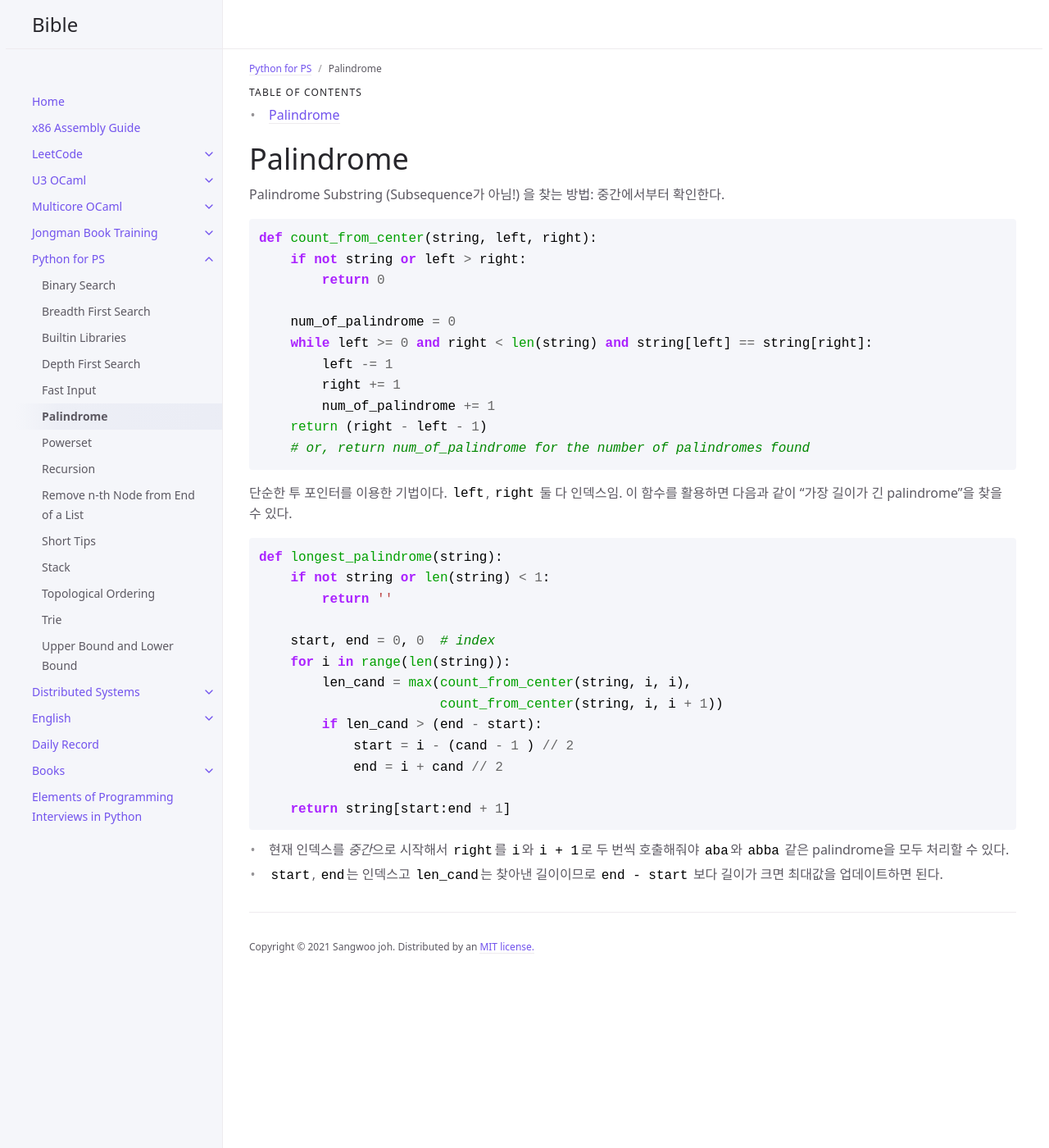
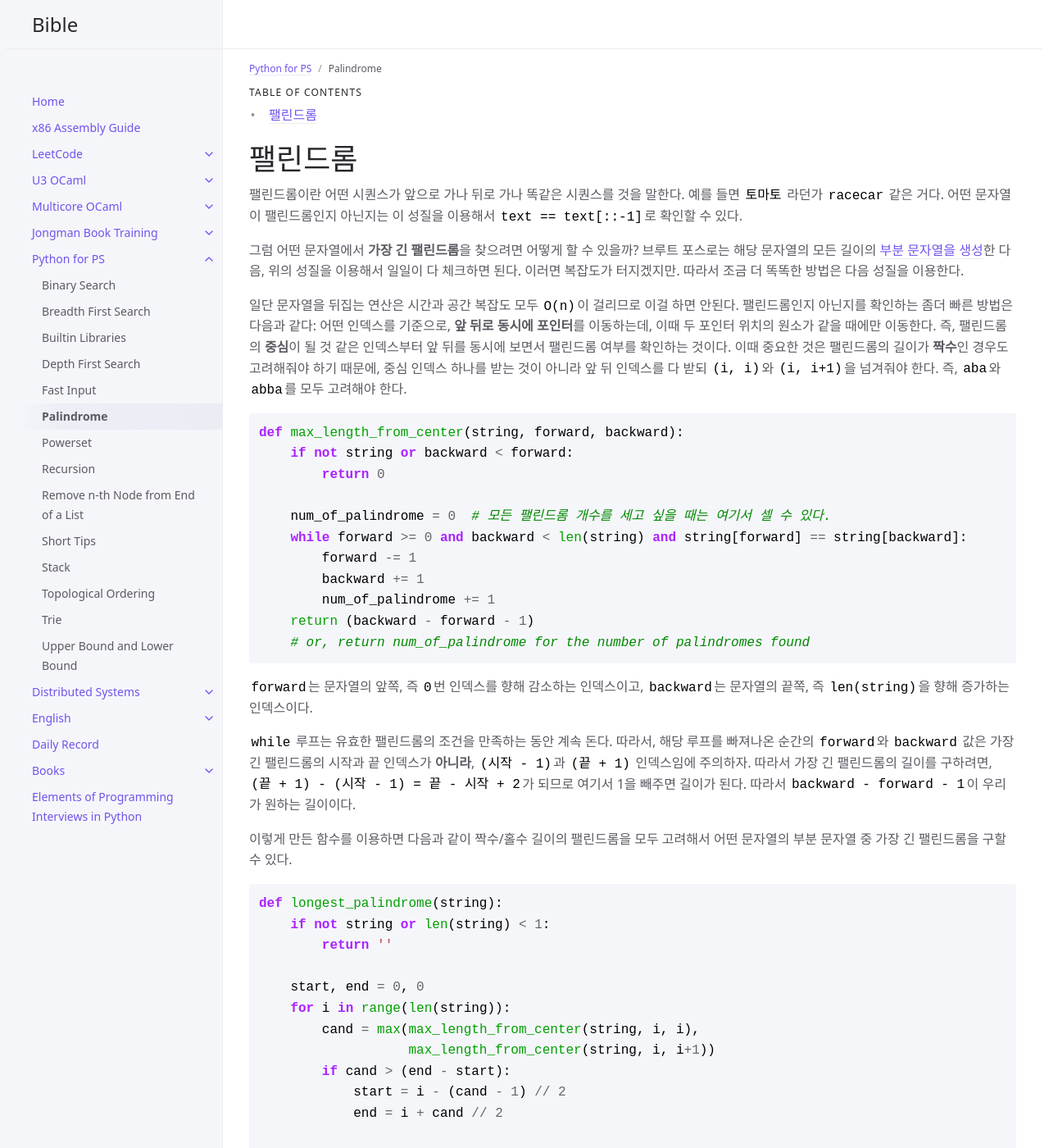
Before and after one commit to sangwoo-joh/bible-archive, a Jekyll site: the page built from python/palindrome.md, in a window 1280 px wide and 1400 px high. Shown: the whole window at 82% size. Built offline with Jekyll 4.4.1, drawn with Linux system fonts in a browser that asks for light colours; a script that is not in the unit is left out; some of the changed text lies outside the part shown.

Commit message:
Update palindrome

````diff
--- a/python/palindrome.md
+++ b/python/palindrome.md
@@ -10,47 +10,87 @@ parent: Python for PS
 - TOC
 {:toc}
 
-# Palindrome
+# 팰린드롬
 
- Palindrome Substring (Subsequence가 아님!) 을 찾는 방법: 중간에서부터
- 확인한다.
+ 팰린드롬이란 어떤 시퀀스가 앞으로 가나 뒤로 가나 똑같은 시퀀스를 것을
+ 말한다. 예를 들면 `토마토` 라던가 `racecar` 같은 거다. 어떤 문자열이
+ 팰린드롬인지 아닌지는 이 성질을 이용해서 `text == text[::-1]`로
+ 확인할 수 있다.
+
+ 그럼 어떤 문자열에서 **가장 긴 팰린드롬**을 찾으려면 어떻게 할 수
+ 있을까? 브루트 포스로는 해당 문자열의 모든 길이의 [부분 문자열을
+ 생성](/python/short-tips#어떤-문자열의-길이-k인-모든-부분-문자열-생성하기)한
+ 다음, 위의 성질을 이용해서 일일이 다 체크하면 된다. 이러면 복잡도가
+ 터지겠지만. 따라서 조금 더 똑똑한 방법은 다음 성질을 이용한다.
+
+ 일단 문자열을 뒤집는 연산은 시간과 공간 복잡도 모두 `O(n)`이 걸리므로
+ 이걸 하면 안된다. 팰린드롬인지 아닌지를 확인하는 좀더 빠른 방법은
+ 다음과 같다: 어떤 인덱스를 기준으로, **앞 뒤로 동시에 포인터**를
+ 이동하는데, 이때 두 포인터 위치의 원소가 같을 때에만 이동한다. 즉,
+ 팰린드롬의 **중심**이 될 것 같은 인덱스부터 앞 뒤를 동시에 보면서
+ 팰린드롬 여부를 확인하는 것이다. 이때 중요한 것은 팰린드롬의 길이가
+ **짝수**인 경우도 고려해줘야 하기 때문에, 중심 인덱스 하나를 받는
+ 것이 아니라 앞 뒤 인덱스를 다 받되 `(i, i)`와 `(i, i+1)`을 넘겨줘야
+ 한다. 즉, `aba`와 `abba`를 모두 고려해야 한다.
 
 ``` python
-def count_from_center(string, left, right):
-    if not string or left > right:
+def max_length_from_center(string, forward, backward):
+    if not string or backward < forward:
         return 0
 
-    num_of_palindrome = 0
-    while left >= 0 and right < len(string) and string[left] == string[right]:
-        left -= 1
-        right += 1
+    num_of_palindrome = 0  # 모든 팰린드롬 개수를 세고 싶을 때는 여기서 셀 수 있다.
+    while forward >= 0 and backward < len(string) and string[forward] == string[backward]:
+        forward -= 1
+        backward += 1
         num_of_palindrome += 1
-    return (right - left - 1)
+    return (backward - forward - 1)
     # or, return num_of_palindrome for the number of palindromes found
 ```
 
- 단순한 투 포인터를 이용한 기법이다. `left`, `right` 둘 다
- 인덱스임. 이 함수를 활용하면 다음과 같이 "가장 길이가 긴
- palindrome"을 찾을 수 있다.
+ `forward`는 문자열의 앞쪽, 즉 `0`번 인덱스를 향해 감소하는
+ 인덱스이고, `backward`는 문자열의 끝쪽, 즉 `len(string)`을 향해
+ 증가하는 인덱스이다.
 
+ `while` 루프는 유효한 팰린드롬의 조건을 만족하는 동안 계속
+ 돈다. 따라서, 해당 루프를 빠져나온 순간의 `forward`와 `backward` 값은
+ 가장 긴 팰린드롬의 시작과 끝 인덱스가 **아니라**, `(시작 - 1)`과
+ `(끝 + 1)` 인덱스임에 주의하자. 따라서 가장 긴 팰린드롬의 길이를
+ 구하려면, `(끝 + 1) - (시작 - 1) = 끝 - 시작 + 2`가 되므로 여기서 1을
+ 빼주면 길이가 된다. 따라서 `backward - forward - 1`이 우리가 원하는
+ 길이이다.
 
-``` python
+ 이렇게 만든 함수를 이용하면 다음과 같이 짝수/홀수 길이의 팰린드롬을
+ 모두 고려해서 어떤 문자열의 부분 문자열 중 가장 긴 팰린드롬을 구할 수
+ 있다.
+
+```python
 def longest_palindrome(string):
     if not string or len(string) < 1:
         return ''
 
-    start, end = 0, 0  # index
+    start, end = 0, 0
     for i in range(len(string)):
-        len_cand = max(count_from_center(string, i, i),
-                       count_from_center(string, i, i + 1))
-        if len_cand > (end - start):
-            start = i - (cand - 1 ) // 2
+        cand = max(max_length_from_center(string, i, i),
+                   max_length_from_center(string, i, i+1))
+        if cand > (end - start):
+            start = i - (cand - 1) // 2
             end = i + cand // 2
 
-    return string[start:end + 1]
+    return string[start:end+1]
 ```
 
- - 현재 인덱스를 *중간*으로 시작해서 `right`를 `i`와 `i + 1`로 두 번씩
-   호출해줘야 `aba`와 `abba` 같은 palindrome을 모두 처리할 수 있다.
- - `start`, `end`는 인덱스고 `len_cand`는 찾아낸 길이이므로 `end -
-   start` 보다 길이가 크면 최대값을 업데이트하면 된다.
+ 여기서 `start`와 `end`는 모두 인덱스이다. 현재 인덱스 `i`를 중심으로
+ 하는 가장 긴 팰린드롬의 길이를 찾고나면, 이 길이로부터 팰린드롬의
+ 시작과 끝 인덱스를 위와 같이 구할 수 있다. 예를 들어 길이가 홀수인
+ 5라면 시작 인덱스는 `i - 2`, 끝 인덱스는 `i + 2`가 되는 것이고,
+ 길이가 짝수인 6이라면 `(i-2, i+3)`이 된다. 즉, 현재 인덱스 `i`로 부터
+ 가장 긴 팰린드롬을 구할 때 앞 뒤 포인터를 `(i, i+1)`로 설정했기
+ 때문에, 길이를 구하고 나면 시작 인덱스에서 빼줄 때에 `(길이 - 1) //
+ 2` 만큼을 빼서 인덱스를 구하는 것이다.
+
+ 근데 이렇게하면 사실 복잡도는 꽤 비싸다. 팰린드롬의 최대 길이가
+ 문자열 길이만큼일 수 있기 때문에, 실제 복잡도는 `O(n^2)`이
+ 된다. 앞에서 구한 팰린드롬 정보를 활용해서 동적 프로그래밍으로 이를
+ 구하는 [Manacher의
+ 알고리즘](https://en.wikipedia.org/wiki/Longest_palindromic_substring#Manacher's_algorithm)을
+ 이용하면 `O(n)` 복잡도를 달성할 수 있지만 아직 이건 이해하지 못했다.
````
